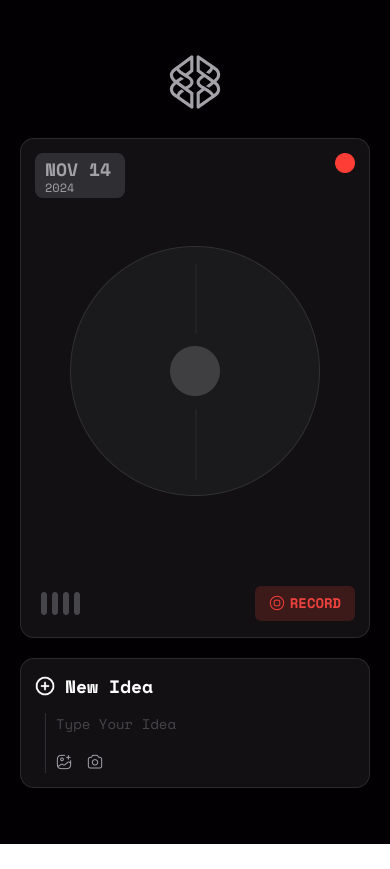
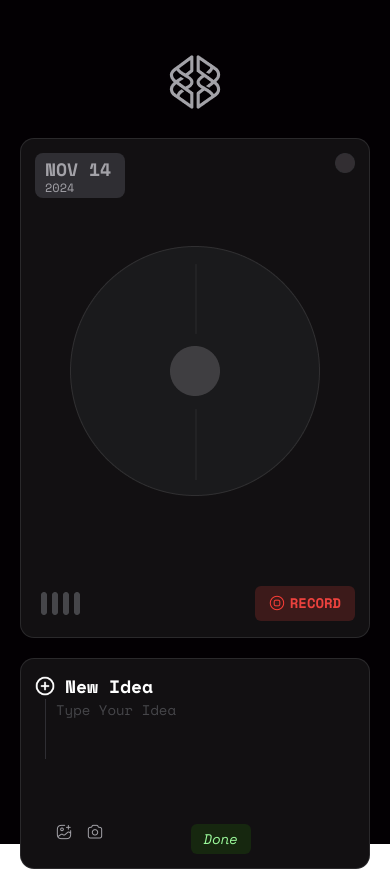
Before and after one commit to Joseveji96/record_idea, a React Native app: screen / in a window 390 px wide. Before the commit the page ends 844 px from the top, so only its background shows below. Built offline with nearby package versions, Linux system fonts and the light colour scheme.

Commit message:
ideaText animated on recording

```diff
--- a/App/home/index.tsx
+++ b/App/home/index.tsx
@@ -1,37 +1,100 @@
-import React, { useState } from 'react';
-import { Image, Text, View, TouchableOpacity } from 'react-native';
+import React, { useEffect, useRef, useState } from 'react';
+import { Image, Text, View, TouchableOpacity, TextInput, Keyboard, StyleSheet } from 'react-native';
 import { blanco } from '../../Constants/Colors';
 import Botton from '../../components/Botton';
-import Animated, { useSharedValue, withSpring, useAnimatedStyle } from 'react-native-reanimated';
+import Animated, { useSharedValue, withSpring, useAnimatedStyle, withTiming, withRepeat, cancelAnimation, Easing, interpolateColor } from 'react-native-reanimated';
 
 const Home = () => {
 	const date = new Date();
 	const day = date.toLocaleDateString('default', { month: "short", day: 'numeric' })
+	const [text, setText] = useState("");
+	const translateY = useSharedValue(0)
+	const rotation = useSharedValue(0);
+	const animateValue = useSharedValue(0);
 	const [isRecording, setIsRecording] = useState(false);
+	const [isExpanded, setIsExpanded] = useState(false);
+	const [isRotating, setIsRotating] = useState(false);
+	const textInputRef = useRef(null);
+
 	const handleRecordingToggle = () => {
 		setIsRecording(!isRecording)
+		isRotating ? stopRotation() : startRotation()
 	}
 
-    const [isExpanded, setIsExpanded] = useState(false);
-    const translateY = useSharedValue(0)
+	const animatedRotation = useAnimatedStyle(() => {
+		return {
+			transform: [
+				{
+					rotate: `${rotation.value}deg`,
+				},
+			],
+		};
+	});
+
+	const startRotation = () => {
+		if (!isRotating) {
+			cancelAnimation(rotation); // Cancela cualquier animación activa
+			rotation.value = 0; // Reinicia el valor de rotación a 0 antes de comenzar
+			rotation.value = withRepeat(
+				withTiming(360, {
+					duration: 2000,
+					easing: Easing.linear,
+				}),
+				-1,  // Repetir indefinidamente
+				false  // No invertir la dirección de la animación
+			);
+			setIsRotating(true);
+		}
+	};
+
+	const stopRotation = () => {
+		cancelAnimation(rotation);  // Cancela la animación
+		setIsRotating(false);
+	};
+
 	const handlePress = () => {
 		translateY.value = withSpring(isExpanded ? translateY.value + 350 : translateY.value - 350)
 		setIsExpanded(!isExpanded)
 	};
 
-    // Usar useAnimatedStyle para obtener los valores animados de forma eficiente
 	const animatedStyle = useAnimatedStyle(() => {
 		return {
 			transform: [
-                { translateY: translateY.value }, // Usamos translateY animado aquí
+				{ translateY: translateY.value },
 			],
 		};
 	});
 
-    // Estilos animados para el fondo difuso
 	const animatedBackgroundStyle = useAnimatedStyle(() => {
 		return {
-            opacity: withSpring(isExpanded ? 0.5 : 0), // Animar la opacidad para difuminar el fondo
+			opacity: withSpring(isExpanded ? 0.5 : 0),
+		};
+	});
+
+	const handleButtonPress = () => {
+		// Cierra el teclado
+		Keyboard.dismiss();
+		// Hace que el TextInput pierda el foco
+		!isExpanded ? null : handlePress();
+		if (textInputRef.current) {
+			textInputRef.current.blur();  // Quita el foco explícitamente
+			setIsExpanded(false);
+		}
+	};
+
+	useEffect(() => {
+		animateValue.value = withTiming(isRecording ? 1 : 0, { duration: 300 });
+	 }, [isRecording]);
+
+	 const animatedStyleColor = useAnimatedStyle(() => {
+		const tintColor = interpolateColor(
+		  animateValue.value,
+		  [0, 1],
+		  ["#302f33", "#ED423E"] // Interpolación de colores
+		);
+
+		return {
+		  tintColor: tintColor, // Asignar el color interpolado al estilo
 		};
 	 });
 
@@ -48,11 +111,11 @@ const Home = () => {
 						<Text style={{ color: "#A3A2A8", fontFamily: "MonoB", fontSize: 18 }}>{day.toUpperCase()}</Text>
 						<Text style={{ color: "#A3A2A8", marginTop: -3, fontFamily: "Mono", fontSize: 12 }}>{date.getFullYear()}</Text>
 					</View>
-                    <Animated.Image source={require("../../public/images/RecordSign.png")} style={{ width: 20, height: 20 }} />
+					<Animated.Image source={require("../../public/images/RecordSign.png")} style={[{ width: 20, height: 20 }, animatedStyleColor]} />
 				</View>
-                <View style={{ alignItems: "center", marginTop: -40 }}>
+				<Animated.View style={[{ alignItems: "center", marginTop: -40 }, animatedRotation]}>
 					<Image source={require("../../public/images/disk.png")} />
-                </View>
+				</Animated.View>
 				<View style={{ flexDirection: "row", alignItems: "center", justifyContent: "space-between" }}>
 					<Image source={require("../../public/images/recordInd.png")} />
 					<Botton isRecording={isRecording} onToggleRecording={handleRecordingToggle} />
@@ -68,11 +131,13 @@ const Home = () => {
 						left: 0,
 						right: 0,
 						bottom: 0,
-                        backgroundColor: 'rgba(0, 0, 0, 0.9)', // Fondo oscuro y semitransparente
-                        zIndex: 0, // Asegura que el fondo quede detrás
+						backgroundColor: 'rgba(0, 0, 0, 0.9)',
+
 					},
-                    animatedBackgroundStyle, // Estilos de animación para el fondo
-                ]}
+					animatedBackgroundStyle,
+					isExpanded ? {zIndex: 1} : {zIndex: -1}
+				] }
+
 			/>
 
 			{/* Componente animado */}
@@ -81,16 +146,16 @@ const Home = () => {
 					{
 						backgroundColor: "#121012",
 						width: 350,
-                        height: 130,
+						minHeight: 130,
 						padding: 14,
 						marginTop: 20,
 						borderWidth: 1,
 						borderColor: "rgba(83,81,84, 0.38)",
 						borderRadius: 14,
 						justifyContent: "space-between",
-                        zIndex: 1, // Mantener el componente encima del fondo
+						zIndex: 2,
 					},
-                    animatedStyle, // Estilo animado para el componente
+					animatedStyle,
 				]}
 			>
 				<View style={{ flexDirection: 'row', gap: 10, alignItems: "center" }}>
@@ -100,13 +165,27 @@ const Home = () => {
 					<Text style={{ color: "#FFFFFF", fontFamily: "MonoB", fontSize: 18 }}>New Idea</Text>
 				</View>
 
-                <View style={{ flexDirection: "row", marginLeft: 10, gap: 10 }}>
+				<View style={{ flexDirection: "row", marginLeft: 10, gap: 10, paddingRight: 10 }}>
 					<View style={{ width: 1, height: 60, backgroundColor: "#2F2E33" }} />
 					<View style={{ gap: 20 }}>
-                        <Text style={{ color: "#46464A", fontFamily: "Mono", fontSize: 14 }}>Type Your Idea</Text>
+						{ !isRecording ?
+							<TextInput editable ref={textInputRef} onChangeText={setText} placeholder='Type Your Idea'
+							onPress={handlePress} onSubmitEditing={handlePress} keyboardType="twitter" multiline numberOfLines={5}
+							placeholderTextColor={"#46464A"} style={styles.inputIdea} />
+							:
+							<View style={{width: "100%", height: 35, backgroundColor: "rgba(170, 50, 48, 0.28)", borderRadius: 6, marginTop: 5}}>
+
+							</View>
+						}
+
+						<View style={{ flexDirection: "row", justifyContent: "space-between", width: "100%" }}>
 							<View style={{ flexDirection: "row", gap: 15 }}>
 								<Image source={require("../../public/icons/gallery-add.png")} style={{ width: 16, height: 16 }} />
 								<Image source={require("../../public/icons/camera-01.png")} style={{ width: 16, height: 16 }} />
+							</View>
+							<TouchableOpacity onPress={handleButtonPress} style={{ width: 60, height: 30, paddingHorizontal: 3, backgroundColor: "rgba(29, 77, 12, 0.38)", borderRadius: 6, justifyContent: "center", alignItems: "center" }}>
+								<Text style={{ color: "#9BF99B", fontFamily: "MonoI", marginTop: -1 }}>Done</Text>
+							</TouchableOpacity>
 						</View>
 					</View>
 				</View>
@@ -115,4 +194,10 @@ const Home = () => {
 	);
 };
 
+const styles = StyleSheet.create( {
+	inputIdea: {
+		color: "#FFFFFF", fontFamily: "Mono", fontSize: 14
+	}
+})
+
 export default Home;
```
Lines whose indentation alone changed are shown as unchanged.
